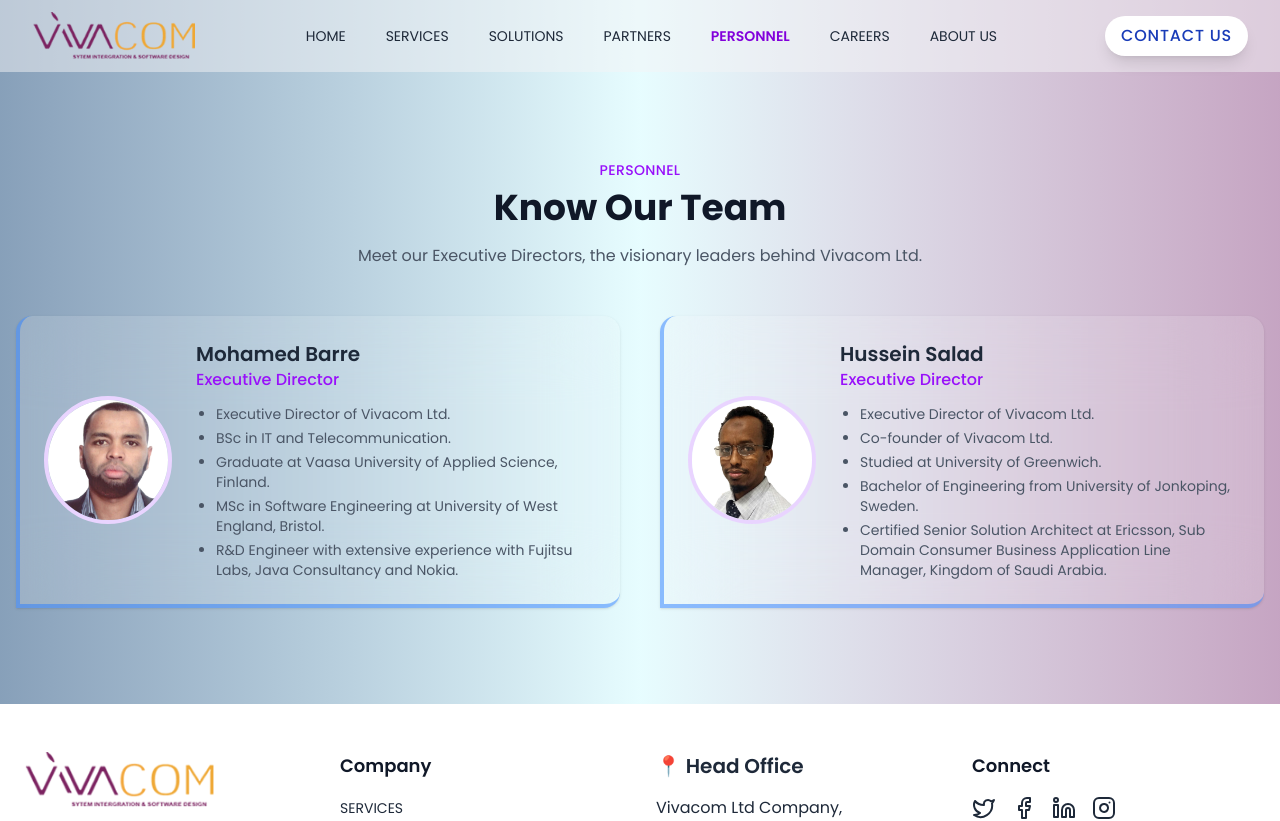
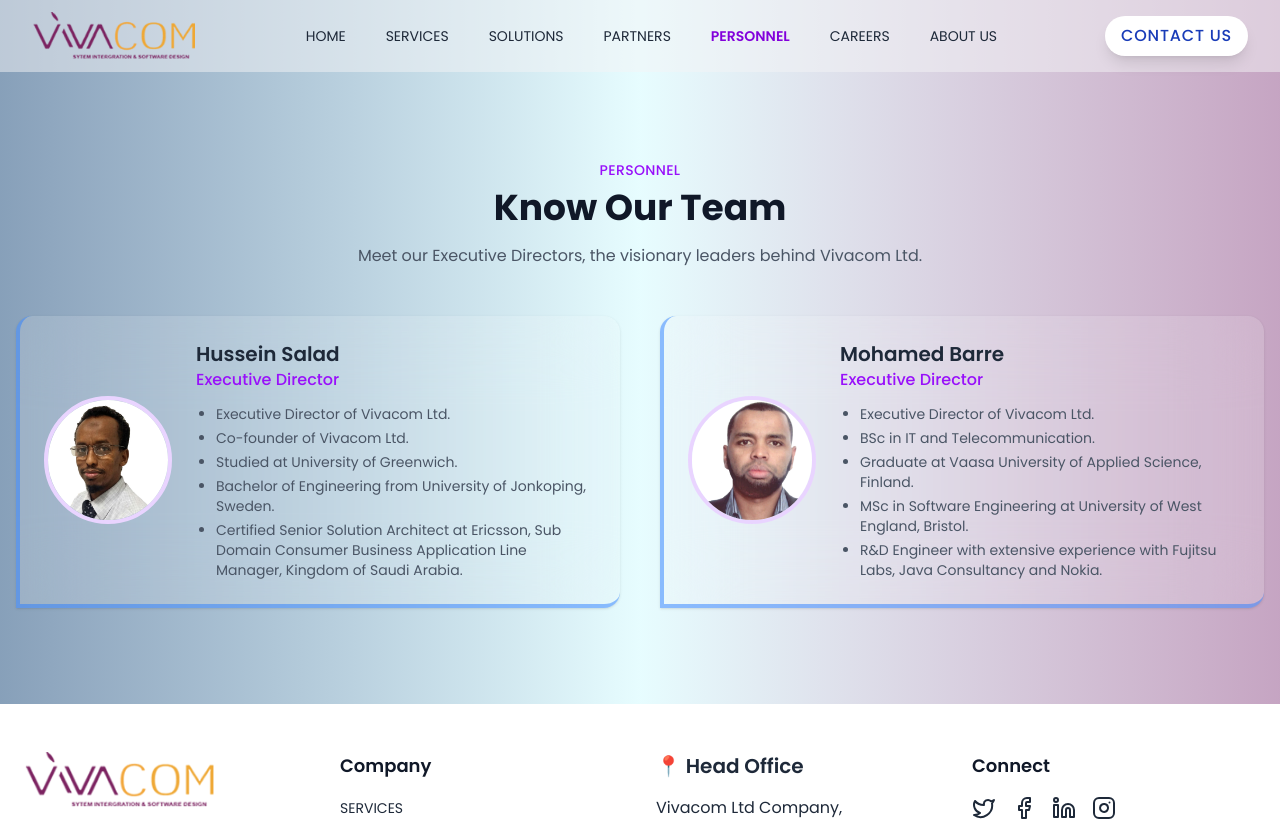
Before and after one commit to mdislamulhaque/vivatelecoms-react, a React (Vite) app: page /team in a window 1280 px wide. Shown: the top 821 px of the page. Built offline with nearby package versions, Linux system fonts and the light colour scheme.

Commit message:
added ahmed image on testimonial

```diff
--- a/src/components/home/TestimonialsSection.jsx
+++ b/src/components/home/TestimonialsSection.jsx
@@ -7,7 +7,7 @@
       name: "Mussie Eyob",
       role: "Founder, Hidmona",
       content:
-        "This platform transformed our business operations. The insights we've gained have driven a 34% increase in efficiency.",
+        "This platform transformed our business operations. The insights we've gained have driven a 99% increase in efficiency.",
       avatar:
         "/hidmona-H.jpg",
     },
@@ -16,8 +16,7 @@
       role: "CEO, PayOnTime",
       content:
         "The implementation was seamless, and their support team was exceptional throughout the entire process.",
-      avatar:
-        "/public/ahmed.png",
+      avatar:"/ahmed.png",
     },
     {
       name: "Abdikadir Hussein",
--- a/src/data/team.json
+++ b/src/data/team.json
@@ -1,5 +1,17 @@
 {
   "team": [
+    {
+      "name": "Hussein Salad",
+      "position": "Executive Director",
+      "bio": [
+        "Executive Director of Vivacom Ltd.",
+        "Co-founder of Vivacom Ltd.",
+        "Studied at University of Greenwich.",
+        "Bachelor of Engineering from University of Jonkoping, Sweden.",
+        "Certified Senior Solution Architect at Ericsson, Sub Domain Consumer Business Application Line Manager, Kingdom of Saudi Arabia."
+      ],
+      "image": "/salad.jpg"
+    },
     {
       "name": "Mohamed Barre",
       "position": "Executive Director",
@@ -11,18 +23,7 @@
         "R&D Engineer with extensive experience with Fujitsu Labs, Java Consultancy and Nokia."
       ],
       "image": "/mohamed-photo.jpg"
-    },
-    {
-      "name": "Hussein Salad",
-      "position": "Executive Director",
-      "bio": [
-        "Executive Director of Vivacom Ltd.",
-        "Co-founder of Vivacom Ltd.",
-        "Studied at University of Greenwich.",
-        "Bachelor of Engineering from University of Jonkoping, Sweden.",
-        "Certified Senior Solution Architect at Ericsson, Sub Domain Consumer Business Application Line Manager, Kingdom of Saudi Arabia."
-      ],
-      "image": "/salad.jpg"
     }
+
   ]
 }
```
